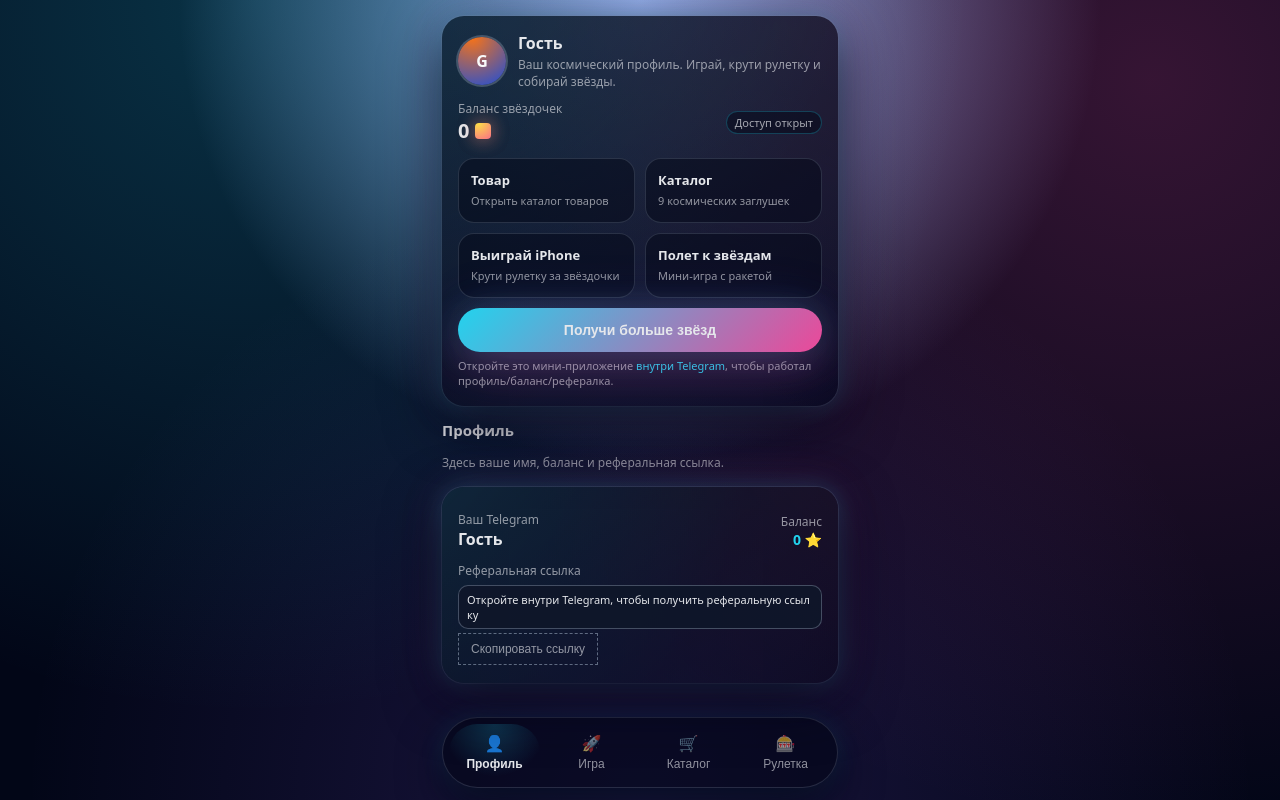
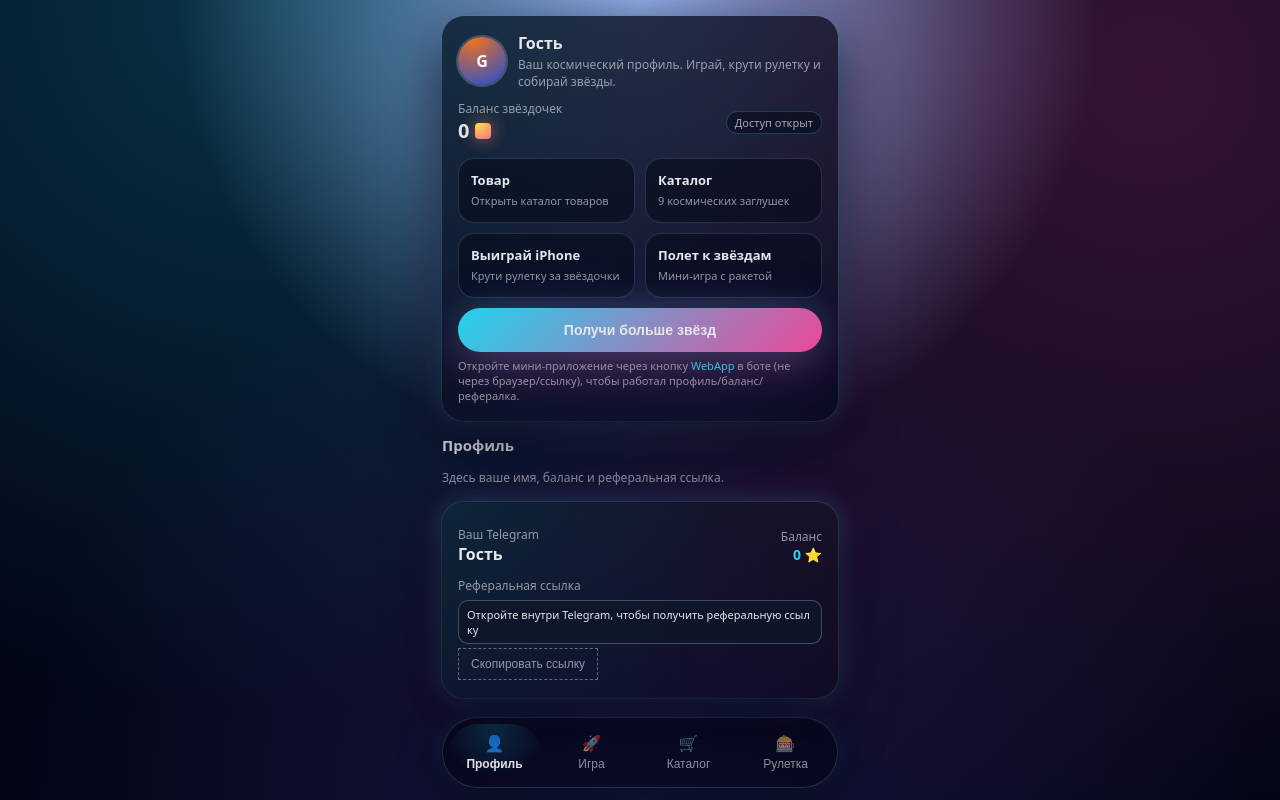
Before and after one commit to PavelSerykh/pupupu, a plain HTML site: page index.html in a window 1280 px wide. Drawn offline with Linux system fonts and the light colour scheme.

Commit message:
Add files via upload

```diff
--- a/index.html
+++ b/index.html
@@ -4,6 +4,8 @@
   <meta charset="UTF-8" />
   <title>Telegram Mini App — Полёт к звёздам</title>
   <meta name="viewport" content="width=device-width, initial-scale=1.0" />
+  <!-- Важно: официальный скрипт Telegram Web Apps -->
+  <script src="https://telegram.org/js/telegram-web-app.js"></script>
   <style>
     :root {
       /* Telegram-ish neon space theme */
@@ -652,6 +654,21 @@
     tg.ready();
   }
 
+  // Пытаемся получить user максимально надёжно:
+  // 1) tg.initDataUnsafe.user (обычно есть)
+  // 2) парсим user из tg.initData (если unsafe пустой)
+  function getTgUser() {
+    if (tg && tg.initDataUnsafe && tg.initDataUnsafe.user) return tg.initDataUnsafe.user;
+    if (tg && typeof tg.initData === "string" && tg.initData.length > 0) {
+      try {
+        const params = new URLSearchParams(tg.initData);
+        const userStr = params.get("user");
+        if (userStr) return JSON.parse(userStr);
+      } catch (_) {}
+    }
+    return null;
+  }
+
   const statusBar = document.getElementById("status-bar");
   const usernameEl = document.getElementById("username");
   const profileUsernameEl = document.getElementById("profile-username");
@@ -717,12 +734,12 @@
   async function api(path, options = {}) {
     const url = API_BASE + path;
     const headers = options.headers || {};
-    // Если запущено внутри Telegram — добавляем WebApp заголовки.
-    // Если открыто просто в браузере — НЕ ходим в API (чтобы не спамить ошибками).
-    if (!(tg && tg.initDataUnsafe && tg.initData && tg.initDataUnsafe.user)) {
+    // Если запущено внутри Telegram WebApp — добавляем WebApp заголовки.
+    // Если открыто вне WebApp — не ходим в API (чтобы не спамить ошибками).
+    const user = getTgUser();
+    if (!(tg && tg.initData && tg.initData.length > 0 && user && user.id)) {
       throw new Error("OPEN_IN_TELEGRAM");
     }
-    const user = tg.initDataUnsafe.user;
     headers["X-Telegram-InitData"] = tg.initData;
     headers["X-Telegram-User-Id"] = user.id;
     if (user.username) headers["X-Telegram-Username"] = user.username;
@@ -748,7 +765,8 @@
     try {
       statusBar.textContent = "Загружаем профиль…";
       // Если НЕ Telegram — просто показываем красивый демо-экран без запросов.
-      if (!(tg && tg.initDataUnsafe && tg.initDataUnsafe.user)) {
+      const tgUser = getTgUser();
+      if (!(tg && tg.initData && tg.initData.length > 0 && tgUser && tgUser.id)) {
         const uname = "Гость";
         usernameEl.textContent = uname;
         profileUsernameEl.textContent = uname;
@@ -758,7 +776,7 @@
         currentRefLink = "Откройте внутри Telegram, чтобы получить реферальную ссылку";
         refLinkBoxEl.textContent = currentRefLink;
         updateFuel(true);
-        statusBar.innerHTML = "Откройте это мини‑приложение <span>внутри Telegram</span>, чтобы работал профиль/баланс/рефералка.";
+        statusBar.innerHTML = "Откройте мини‑приложение через кнопку <span>WebApp</span> в боте (не через браузер/ссылку), чтобы работал профиль/баланс/рефералка.";
         await loadCatalog(true);
         return;
       }
@@ -766,9 +784,8 @@
       const data = await api("/api/me");
       currentRefLink = data.ref_link || "";
 
-      const user = tg.initDataUnsafe.user;
-      const uname = (user.username || user.first_name || "Пользователь");
-      usernameEl.textContent = user.username ? "@" + user.username : uname;
+      const uname = (tgUser.username || tgUser.first_name || "Пользователь");
+      usernameEl.textContent = tgUser.username ? "@" + tgUser.username : uname;
       profileUsernameEl.textContent = usernameEl.textContent;
       avatarEl.textContent = (uname[0] ? uname[0].toUpperCase() : "U");
 
```
